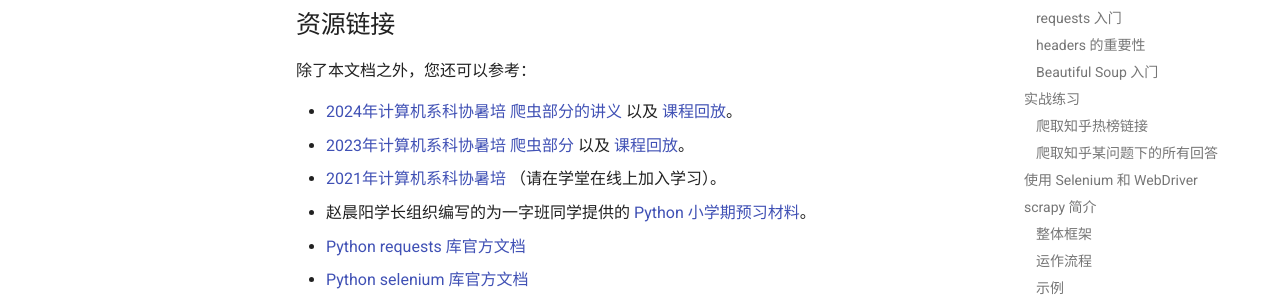
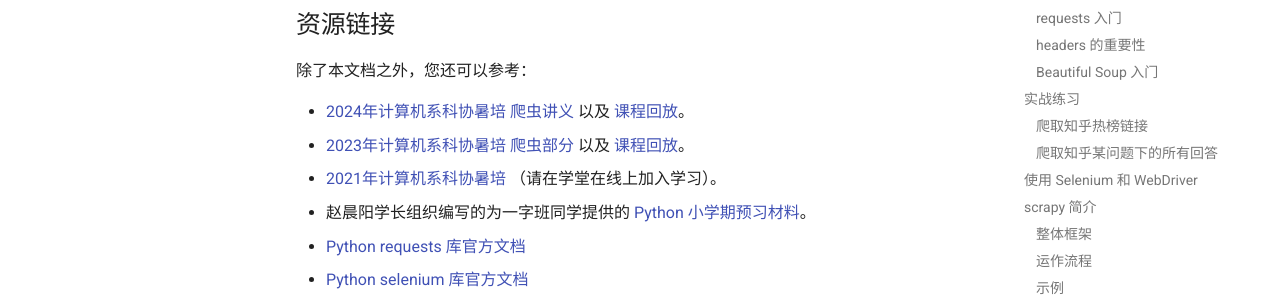
Before and after one commit to SAST-skill-docers/sast-skill-docs, an MkDocs documentation site: the page built from docs/backend/crawler/crawler.md, in a window 1280 px wide and 900 px high, scrolled down 33154 px. Shown: the part 305-601 px from the top of the window. Built offline with MkDocs 1.6.1 and Material for MkDocs 9.7.7, drawn with Linux system fonts in a browser that asks for light colours; comment, search, counter and statistics services are not loaded.

Commit message:
add crawler

```diff
--- a/docs/backend/crawler/crawler.md
+++ b/docs/backend/crawler/crawler.md
@@ -1043,7 +1043,7 @@ Disallow: /
 
 除了本文档之外，您还可以参考：
 
-- [2024年计算机系科协暑培 爬虫部分的讲义](https://summer24.net9.org/backend/crawler/slide.pdf) 以及 [课程回放](https://www.bilibili.com/video/BV1cb421J7u9/?vd_source=a80492aa87f464b5346dca18c3a9e9b3)。
+- [2024年计算机系科协暑培 爬虫讲义](https://summer24.net9.org/backend/crawler/slide.pdf) 以及 [课程回放](https://www.bilibili.com/video/BV1cb421J7u9/?vd_source=a80492aa87f464b5346dca18c3a9e9b3)。
 - [2023年计算机系科协暑培 爬虫部分](https://summer23.net9.org/backend/crawler/) 以及 [课程回放](https://www.bilibili.com/video/BV1fP41147wS?vd_source=6c45737266d4ed9f41c3a60d96161fdd)。
 - [2021年计算机系科协暑培](https://www.xuetangx.com/course/THUSAST08091234567890/8571842?channel=i.area.manual_search) （请在学堂在线上加入学习）。
 - 赵晨阳学长组织编写的为一字班同学提供的 [Python 小学期预习材料](https://github.com/zhaochenyang20/Sino-Japanese-Relations-analysis)。
```
